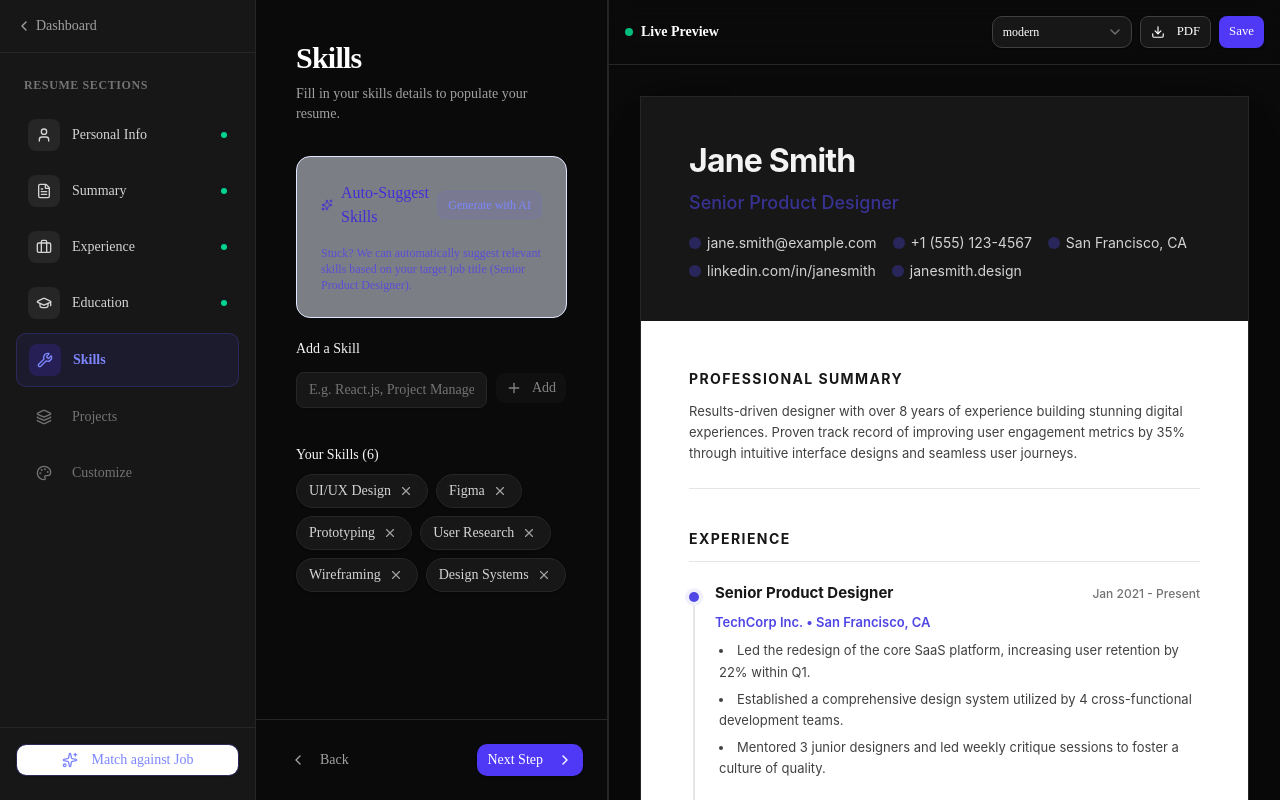
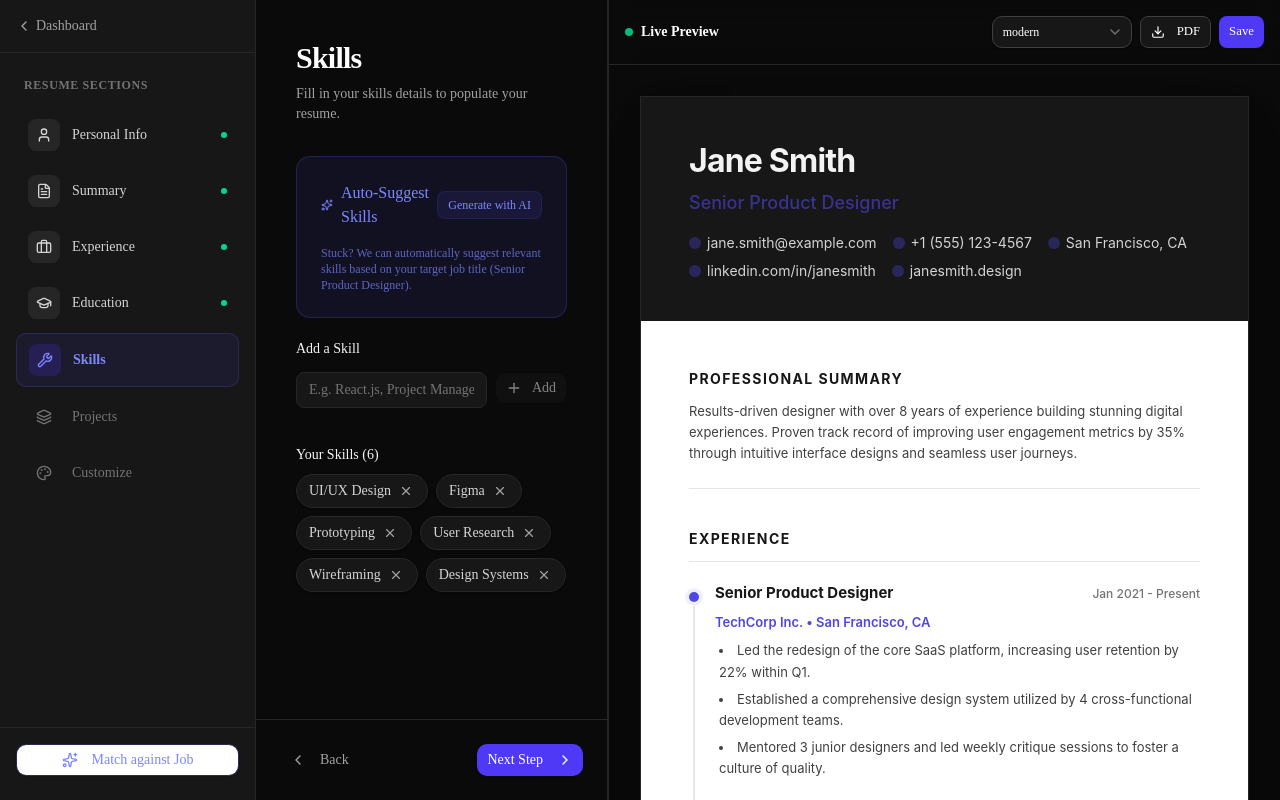
Before and after one commit to rishan011/resumeai, a Next.js app: page /builder/1 in a window 1280 px wide. Both pictures are taken after a click on the button "Skills". Built offline with nearby package versions, Linux system fonts and the light colour scheme.

Commit message:
fix: dark theme for all ash-colored AI boxes across forms

```diff
--- a/src/components/forms/ExperienceForm.tsx
+++ b/src/components/forms/ExperienceForm.tsx
@@ -170,7 +170,7 @@ export function ExperienceForm({ data, onChange, personalTitle }: ExperienceForm
                    size="sm"
                    onClick={() => handleAIOptimize(exp)}
                    disabled={generatingId === exp.id || !exp.description}
-                   className="h-8 text-xs font-medium text-indigo-600 hover:text-indigo-700 hover:bg-indigo-50 px-2"
+                   className="h-8 text-xs font-medium text-indigo-400 hover:text-indigo-300 hover:bg-indigo-500/10 px-2"
                 >
                    {generatingId === exp.id ? (
                      <><Loader2 className="w-3 h-3 animate-spin mr-1.5" /> Optimizing...</>
--- a/src/components/forms/ProjectsForm.tsx
+++ b/src/components/forms/ProjectsForm.tsx
@@ -66,7 +66,7 @@ export function ProjectsForm({ data, onChange }: ProjectsFormProps) {
 
   return (
     <div className="space-y-8 animate-in fade-in slide-in-from-bottom-4 duration-500 pb-8">
-      <div className="p-4 bg-indigo-50 border border-indigo-100 rounded-lg text-sm text-indigo-800">
+      <div className="p-4 bg-indigo-500/10 border border-indigo-500/20 rounded-xl text-sm text-indigo-400">
          Projects are a great way to show practical application of your skills. Add 2-3 significant projects relevant to your target role.
       </div>
 
@@ -127,7 +127,7 @@ export function ProjectsForm({ data, onChange }: ProjectsFormProps) {
                    size="sm"
                    onClick={() => handleAIOptimize(proj)}
                    disabled={generatingId === proj.id || !proj.description}
-                   className="h-8 text-xs font-medium text-indigo-600 hover:text-indigo-700 hover:bg-indigo-50 px-2"
+                   className="h-8 text-xs font-medium text-indigo-400 hover:text-indigo-300 hover:bg-indigo-500/10 px-2"
                 >
                    {generatingId === proj.id ? (
                      <><Loader2 className="w-3 h-3 animate-spin mr-1.5" /> Optimizing...</>
--- a/src/components/forms/SkillsForm.tsx
+++ b/src/components/forms/SkillsForm.tsx
@@ -59,9 +59,9 @@ export function SkillsForm({ data, onChange, jobTitle }: SkillsFormProps) {
 
   return (
     <div className="space-y-6 animate-in fade-in slide-in-from-bottom-4 duration-500">
-      <div className="space-y-4 rounded-xl border border-indigo-100 bg-indigo-50/50 p-6">
+      <div className="space-y-4 rounded-xl border border-indigo-500/20 bg-indigo-500/10 p-6">
          <div className="flex items-center justify-between">
-           <div className="flex items-center gap-2 text-indigo-700 font-medium">
+           <div className="flex items-center gap-2 text-indigo-400 font-medium">
              <Sparkles className="w-4 h-4" /> Auto-Suggest Skills
            </div>
            <Button
@@ -74,7 +74,7 @@ export function SkillsForm({ data, onChange, jobTitle }: SkillsFormProps) {
              {isGenerating ? "Generating..." : "Generate with AI"}
            </Button>
          </div>
-         <p className="text-xs text-indigo-600/70">
+         <p className="text-xs text-indigo-400/70">
            Stuck? We can automatically suggest relevant skills based on your target job title ({jobTitle || 'Not set'}).
          </p>
       </div>
@@ -98,9 +98,9 @@ export function SkillsForm({ data, onChange, jobTitle }: SkillsFormProps) {
          <Label className="mb-3 block">Your Skills ({data.length})</Label>
          <div className="flex flex-wrap gap-2">
            {data.length === 0 && (
-             <div className="text-sm text-neutral-400 italic py-4 w-full text-center border-2 border-dashed border-neutral-200 rounded-lg">
-               No skills added yet. Type above or use AI to generate some!
-             </div>
+             <div className="text-sm text-neutral-500 italic py-4 w-full text-center border-2 border-dashed border-neutral-700 rounded-lg">
+                No skills added yet. Type above or use AI to generate some!
+              </div>
            )}
            {data.map((skill, index) => (
              <div
```
